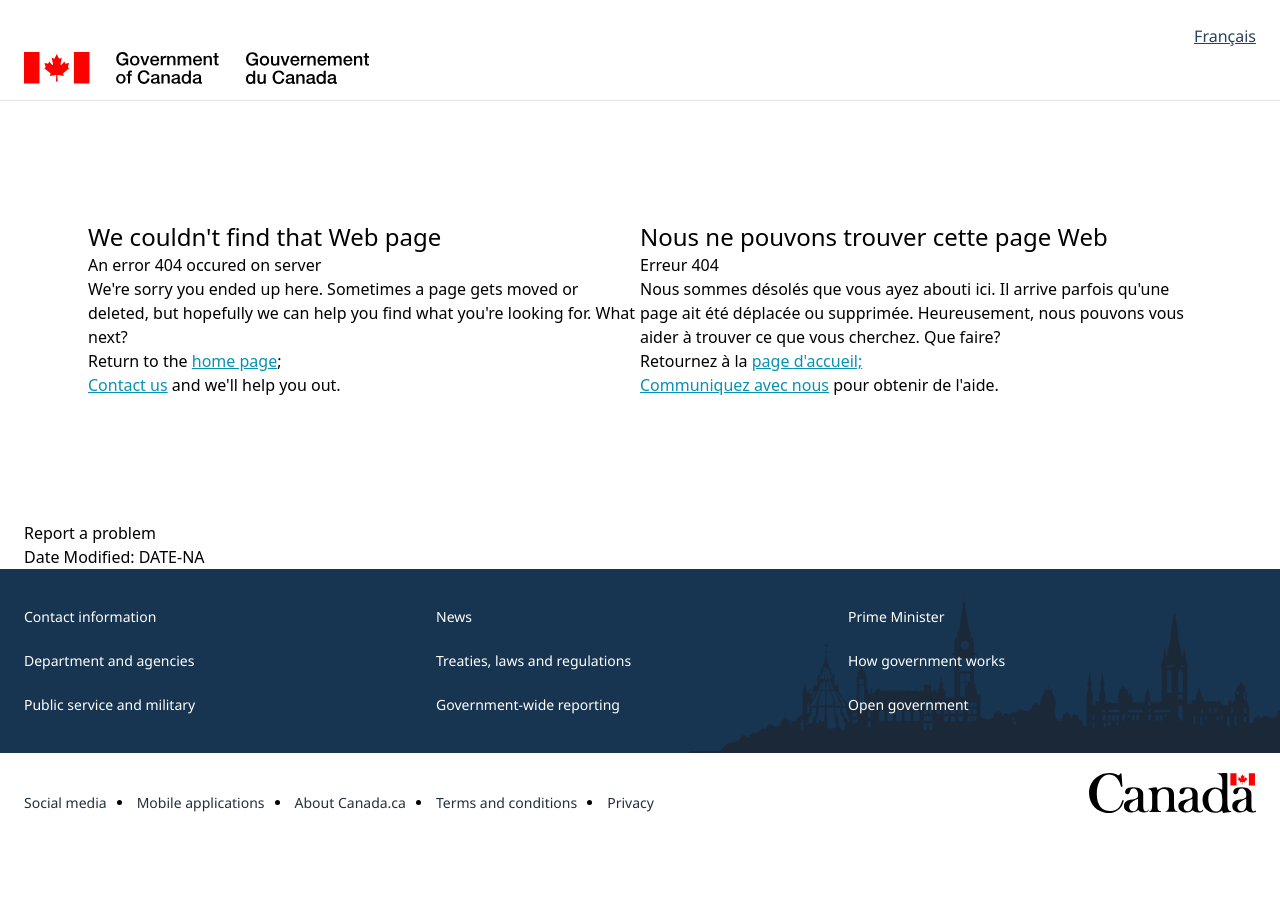
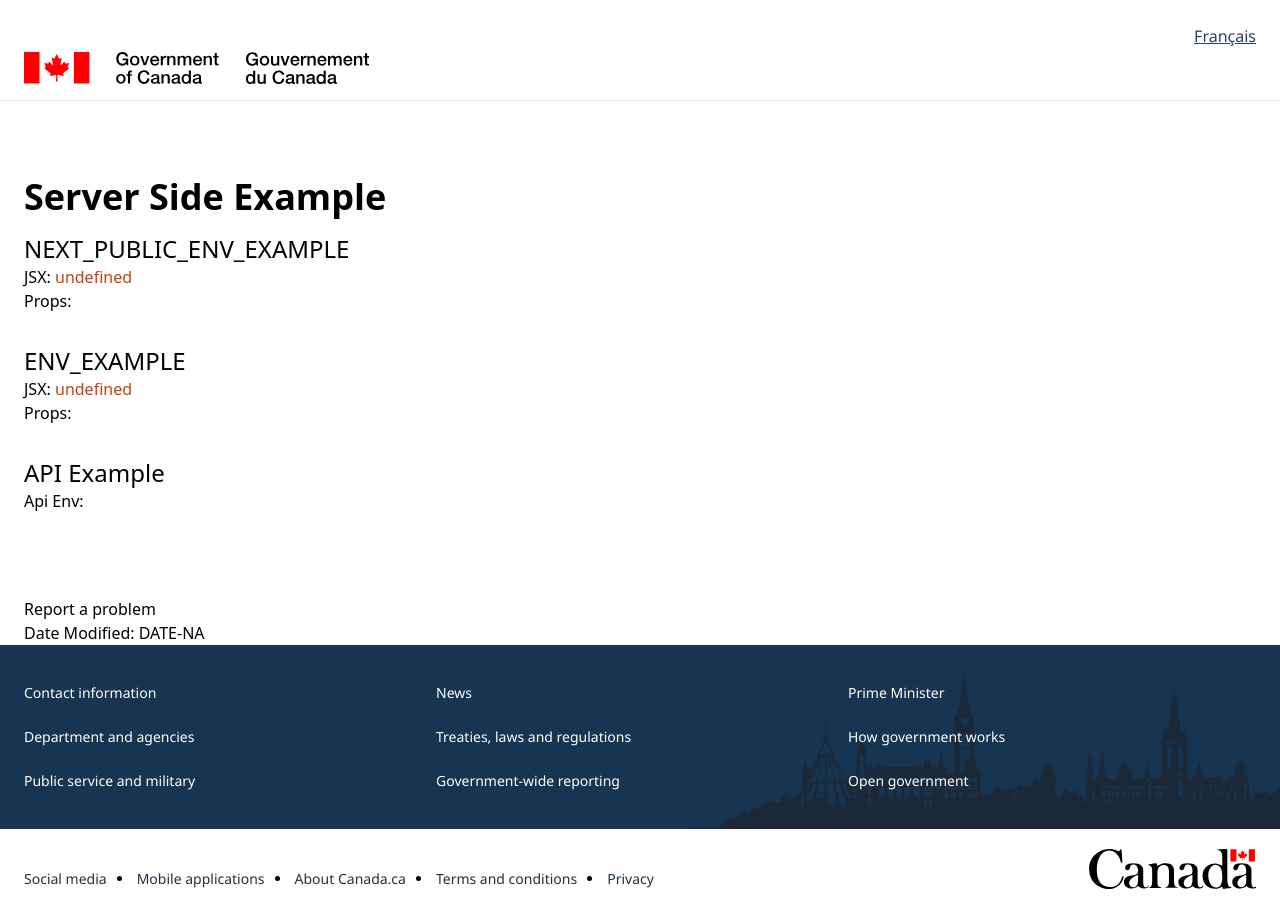
Before and after one commit to britthurley/dts-onboarding-nextapp, a Next.js app: page /serverSideExample in a window 1280 px wide. Before the commit this address had no page. Before the commit the page ends 845 px from the top, so only its background shows below. Built offline with nearby package versions, Linux system fonts and the light colour scheme; a web font is replaced by a local one.

Commit message:
created env examples with docker

```diff
--- /dev/null
+++ b/pages/api/envAPIExample.js
@@ -0,0 +1,4 @@
+/* istanbul ignore next */
+export default function handler(req, res) {
+  res.status(200).json({ apiEnv: process.env.ENV_EXAMPLE })
+}
--- /dev/null
+++ b/pages/serverSideExample.js
@@ -0,0 +1,83 @@
+import React, { useState, useEffect } from 'react'
+
+export default function ServerSideExample(props) {
+  const [data, setData] = useState(null)
+
+  useEffect(() => {
+    fetch('api/envAPIExample')
+      .then((res) => res.json())
+      .then((data) => {
+        setData(data)
+      })
+  }, [])
+  return (
+    <>
+      <div role="main" className="container mx-auto px-6 my-5 p-12">
+        <h2 className="text-4xl font-bold">Server Side Example</h2>
+        <div className="py-4">
+          <h3 className="text-2xl">NEXT_PUBLIC_ENV_EXAMPLE</h3>
+          <p>
+            JSX:{' '}
+            <span className="text-orange-700">
+              {process.env.NEXT_PUBLIC_ENV_EXAMPLE
+                ? process.env.NEXT_PUBLIC_ENV_EXAMPLE
+                : 'undefined'}
+            </span>
+          </p>
+          <p>
+            Props:{' '}
+            <span className="text-orange-700">
+              {props.nextPublicExampleEnv}
+            </span>
+          </p>
+        </div>
+        <div className="py-4">
+          <h3 className="text-2xl">ENV_EXAMPLE</h3>
+          <p>
+            JSX:{' '}
+            <span className="text-orange-700">
+              {process.env.ENV_EXAMPLE ? process.env.ENV_EXAMPLE : 'undefined'}
+            </span>
+          </p>
+          <p>
+            Props: <span className="text-orange-700">{props.exampleEnv}</span>
+          </p>
+        </div>
+        <div className="py-4">
+          <h3 className="text-2xl">API Example</h3>
+          <p>
+            Api Env:{' '}
+            <span className="text-orange-700">
+              {data ? data?.apiEnv : 'Loading'}
+            </span>
+          </p>
+        </div>
+      </div>
+    </>
+  )
+}
+export async function getServerSideProps({ locale }) {
+  const meta = {
+    data_en: {
+      title: 'Next Template - Canada.ca',
+      desc: 'English',
+      author: 'Service Canada',
+      keywords: '',
+    },
+    data_fr: {
+      title: 'Next Template - Canada.ca',
+      desc: 'Français',
+      author: 'Service Canada',
+      keywords: '',
+    },
+  }
+
+  return {
+    props: {
+      locale,
+      meta,
+      nextPublicExampleEnv: process.env.NEXT_PUBLIC_ENV_EXAMPLE,
+      exampleEnv: process.env.ENV_EXAMPLE,
+    },
+  }
+}
--- /dev/null
+++ b/pages/staticExample.js
@@ -0,0 +1,85 @@
+import React, { useState, useEffect } from 'react'
+
+export default function StaticExample(props) {
+  const [data, setData] = useState(null)
+
+  useEffect(() => {
+    fetch('api/envAPIExample')
+      .then((res) => res.json())
+      .then((data) => {
+        setData(data)
+      })
+  }, [])
+
+  return (
+    <>
+      <div role="main" className="container mx-auto px-6 my-5 p-12">
+        <h2 className="text-4xl font-bold">Static Example</h2>
+        <div className="py-4">
+          <h3 className="text-2xl">NEXT_PUBLIC_ENV_EXAMPLE</h3>
+          <p>
+            JSX:{' '}
+            <span className="text-orange-700">
+              {process.env.NEXT_PUBLIC_ENV_EXAMPLE
+                ? process.env.NEXT_PUBLIC_ENV_EXAMPLE
+                : 'undefined'}
+            </span>
+          </p>
+          <p>
+            Props:{' '}
+            <span className="text-orange-700">
+              {props.nextPublicExampleEnv}
+            </span>
+          </p>
+        </div>
+        <div className="py-4">
+          <h3 className="text-2xl">ENV_EXAMPLE</h3>
+          <p>
+            JSX:{' '}
+            <span className="text-orange-700">
+              {process.env.ENV_EXAMPLE ? process.env.ENV_EXAMPLE : 'undefined'}
+            </span>
+          </p>
+          <p>
+            Props: <span className="text-orange-700">{props.exampleEnv}</span>
+          </p>
+        </div>
+        <div className="py-4">
+          <h3 className="text-2xl">API Example</h3>
+          <p>
+            Api Env:{' '}
+            <span className="text-orange-700">
+              {data ? data?.apiEnv : 'Loading'}
+            </span>
+          </p>
+        </div>
+      </div>
+    </>
+  )
+}
+
+export async function getStaticProps({ locale }) {
+  const meta = {
+    data_en: {
+      title: 'Next Template - Canada.ca',
+      desc: 'English',
+      author: 'Service Canada',
+      keywords: '',
+    },
+    data_fr: {
+      title: 'Next Template - Canada.ca',
+      desc: 'Français',
+      author: 'Service Canada',
+      keywords: '',
+    },
+  }
+
+  return {
+    props: {
+      locale,
+      meta,
+      nextPublicExampleEnv: process.env.NEXT_PUBLIC_ENV_EXAMPLE,
+      exampleEnv: process.env.ENV_EXAMPLE,
+    },
+  }
+}
```
Also changed, not shown: 1 other file (tests, documents, lock files or other folders).
